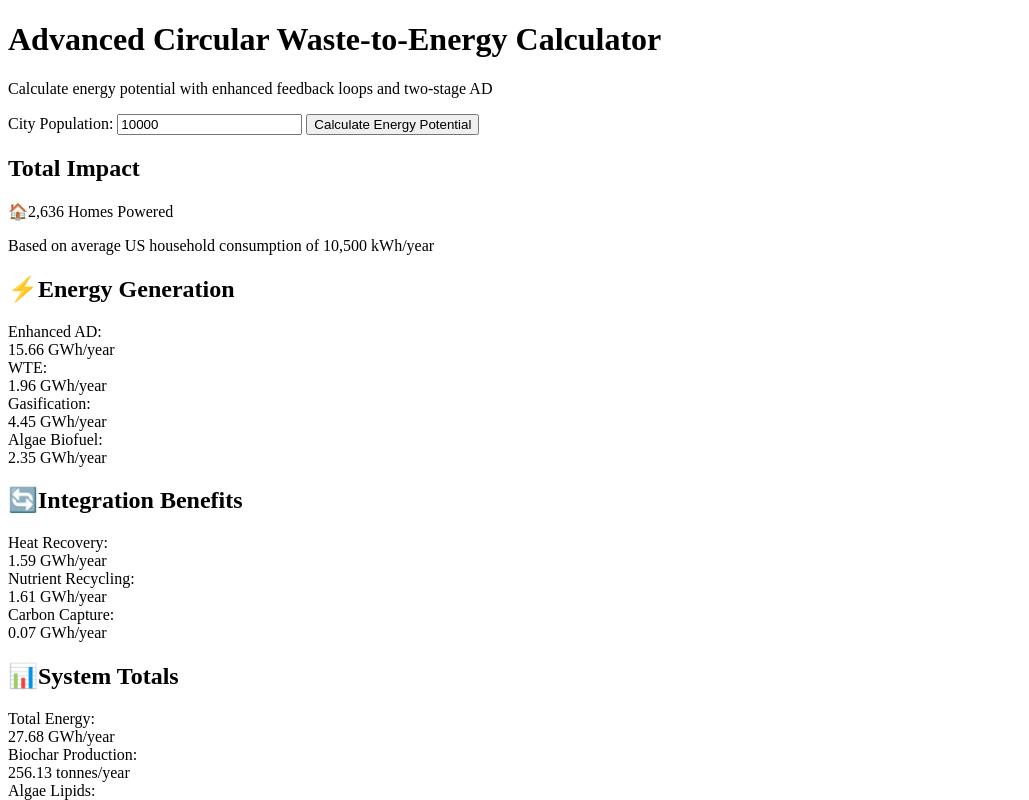
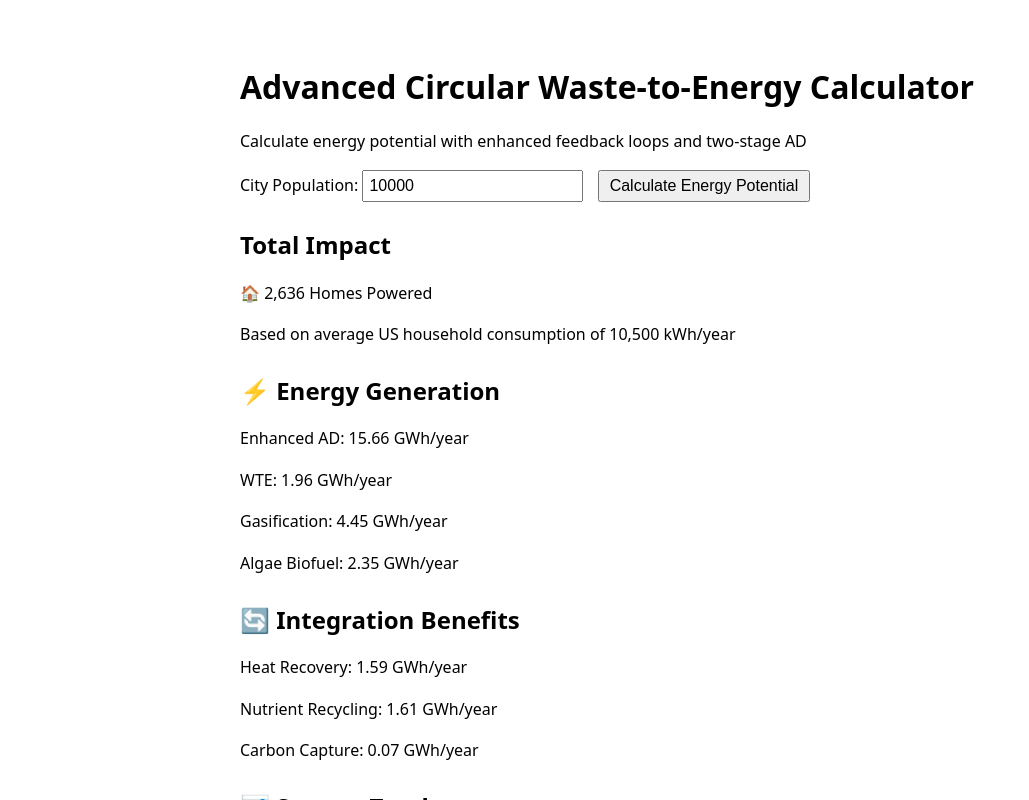
Before and after one commit to lostinalaskatill08/waste-to-energy-calculator, a plain HTML site: page index.html in a window 1280 px wide. Both pictures are taken after a click on the button "Calculate Energy Potential". Shown: the top 800 px of the page, without its empty margins (0-1029 px from the left). Drawn offline with Linux system fonts and the light colour scheme.

Commit message:
Update index.html
Signed-off-by: lostinalaskatill08 <lostinalaskatill08@gmail.com>

```diff
--- a/index.html
+++ b/index.html
@@ -1,19 +1,52 @@
 <!DOCTYPE html>
 <html lang="en">
 <head>
-    <!-- Previous styles remain the same -->
+    <meta charset="UTF-8">
+    <meta name="viewport" content="width=device-width, initial-scale=1.0">
+    <title>Advanced Circular Waste-to-Energy Calculator</title>
     <style>
-        /* ... [Previous CSS styles remain exactly the same] ... */
+        body {
+            font-family: system-ui, -apple-system, sans-serif;
+            max-width: 800px;
+            margin: 20px auto;
+            padding: 20px;
+            line-height: 1.6;
+        }
+
+        h1 {
+            font-size: 2em;
+            margin-bottom: 0.5em;
+        }
+
+        h2 {
+            font-size: 1.5em;
+            margin-top: 1em;
+            margin-bottom: 0.5em;
+        }
+
+        input {
+            padding: 5px;
+            margin-right: 10px;
+            font-size: 1em;
+        }
+
+        button {
+            padding: 5px 10px;
+            font-size: 1em;
+        }
+
+        .homes-powered {
+            font-size: 1.2em;
+            margin: 1em 0;
+        }
     </style>
 </head>
 <body>
-    <div class="calculator-header">
-        <h1>Advanced Circular Waste-to-Energy Calculator</h1>
-        <p>Calculate energy potential with enhanced feedback loops and two-stage AD</p>
-    </div>
+    <h1>Advanced Circular Waste-to-Energy Calculator</h1>
+    <p>Calculate energy potential with enhanced feedback loops and two-stage AD</p>
 
-    <div class="input-section">
-        <label for="population">City Population: </label>
+    <div>
+        <label>City Population: </label>
         <input type="number" id="population" placeholder="Enter population" value="10000">
         <button onclick="calculateMaximizedSystem()">Calculate Energy Potential</button>
     </div>
@@ -22,7 +55,6 @@
 
     <script>
         function calculateMaximizedSystem() {
-            // Get population input
             let population = parseInt(document.getElementById("population").value);
 
             if (isNaN(population) || population <= 0) {
@@ -102,83 +134,32 @@
             const avgHomeUsage = 10500; // kWh/year (US average)
             const homesPowered = Math.floor((totalEnergy * 1000) / avgHomeUsage);
 
-            // Display results with enhanced styling
+            // Display results matching current style
             document.getElementById("result").innerHTML = `
-                <div class="total-impact">
-                    <h2>Total Impact</h2>
-                    <div class="homes-powered">
-                        <span class="icon">🏠</span>${homesPowered.toLocaleString()} Homes Powered
-                    </div>
-                    <p>Based on average US household consumption of 10,500 kWh/year</p>
-                </div>
+                <h2>Total Impact</h2>
+                <p>🏠 ${homesPowered.toLocaleString()} Homes Powered</p>
+                <p>Based on average US household consumption of 10,500 kWh/year</p>
 
-                <div class="section">
-                    <h2><span class="icon">⚡</span>Energy Generation</h2>
-                    <div class="metric-row">
-                        <div>Enhanced AD:</div>
-                        <div class="metric-value">${(adEnergy/1000).toFixed(2)} GWh/year</div>
-                    </div>
-                    <div class="metric-row">
-                        <div>WTE:</div>
-                        <div class="metric-value">${(wteEnergy/1000).toFixed(2)} GWh/year</div>
-                    </div>
-                    <div class="metric-row">
-                        <div>Gasification:</div>
-                        <div class="metric-value">${(gasificationEnergy/1000).toFixed(2)} GWh/year</div>
-                    </div>
-                    <div class="metric-row">
-                        <div>Algae Biofuel:</div>
-                        <div class="metric-value">${(biofuelEnergy/1000).toFixed(2)} GWh/year</div>
-                    </div>
-                </div>
+                <h2>⚡ Energy Generation</h2>
+                <p>Enhanced AD: ${(adEnergy/1000).toFixed(2)} GWh/year</p>
+                <p>WTE: ${(wteEnergy/1000).toFixed(2)} GWh/year</p>
+                <p>Gasification: ${(gasificationEnergy/1000).toFixed(2)} GWh/year</p>
+                <p>Algae Biofuel: ${(biofuelEnergy/1000).toFixed(2)} GWh/year</p>
 
-                <div class="section">
-                    <h2><span class="icon">🔄</span>Integration Benefits</h2>
-                    <div class="metric-row">
-                        <div>Heat Recovery:</div>
-                        <div class="metric-value">${(heatRecoveryTotal/1000).toFixed(2)} GWh/year</div>
-                    </div>
-                    <div class="metric-row">
-                        <div>Nutrient Recycling:</div>
-                        <div class="metric-value">${(nutrientRecycling/1000).toFixed(2)} GWh/year</div>
-                    </div>
-                    <div class="metric-row">
-                        <div>Carbon Capture:</div>
-                        <div class="metric-value">${(carbonCapture/1000).toFixed(2)} GWh/year</div>
-                    </div>
-                </div>
+                <h2>🔄 Integration Benefits</h2>
+                <p>Heat Recovery: ${(heatRecoveryTotal/1000).toFixed(2)} GWh/year</p>
+                <p>Nutrient Recycling: ${(nutrientRecycling/1000).toFixed(2)} GWh/year</p>
+                <p>Carbon Capture: ${(carbonCapture/1000).toFixed(2)} GWh/year</p>
 
-                <div class="section">
-                    <h2><span class="icon">📊</span>System Totals</h2>
-                    <div class="metric-row">
-                        <div>Total Energy:</div>
-                        <div class="metric-value">${(totalEnergy/1000).toFixed(2)} GWh/year</div>
-                    </div>
-                    <div class="metric-row">
-                        <div>Biochar Production:</div>
-                        <div class="metric-value">${biocharProduced.toFixed(2)} tonnes/year</div>
-                    </div>
-                    <div class="metric-row">
-                        <div>Algae Lipids:</div>
-                        <div class="metric-value">${extractedLipids.toFixed(2)} tonnes/year</div>
-                    </div>
-                </div>
+                <h2>📊 System Totals</h2>
+                <p>Total Energy: ${(totalEnergy/1000).toFixed(2)} GWh/year</p>
+                <p>Biochar Production: ${biocharProduced.toFixed(2)} tonnes/year</p>
+                <p>Algae Lipids: ${extractedLipids.toFixed(2)} tonnes/year</p>
 
-                <div class="environmental-impact">
-                    <h2><span class="icon">🌍</span>Environmental Impact</h2>
-                    <div class="metric-row">
-                        <div>Trees Equivalent:</div>
-                        <div class="metric-value">${treesEquivalent.toLocaleString()}</div>
-                    </div>
-                    <div class="metric-row">
-                        <div>Cars Removed:</div>
-                        <div class="metric-value">${carsRemoved.toLocaleString()}</div>
-                    </div>
-                    <div class="metric-row">
-                        <div>CO₂ Saved:</div>
-                        <div class="metric-value">${co2Saved.toFixed(2)} tonnes/year</div>
-                    </div>
-                </div>`;
+                <h2>🌍 Environmental Impact</h2>
+                <p>Trees Equivalent: ${treesEquivalent.toLocaleString()}</p>
+                <p>Cars Removed: ${carsRemoved.toLocaleString()}</p>
+                <p>CO₂ Saved: ${co2Saved.toFixed(2)} tonnes/year</p>`;
         }
 
         // Add event listener for Enter key
```
